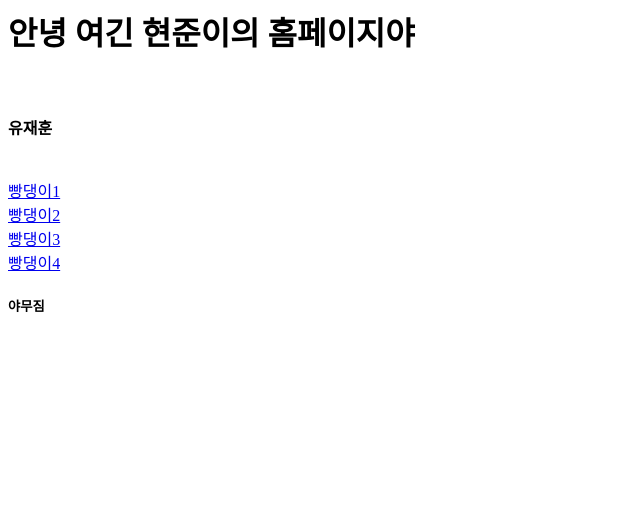
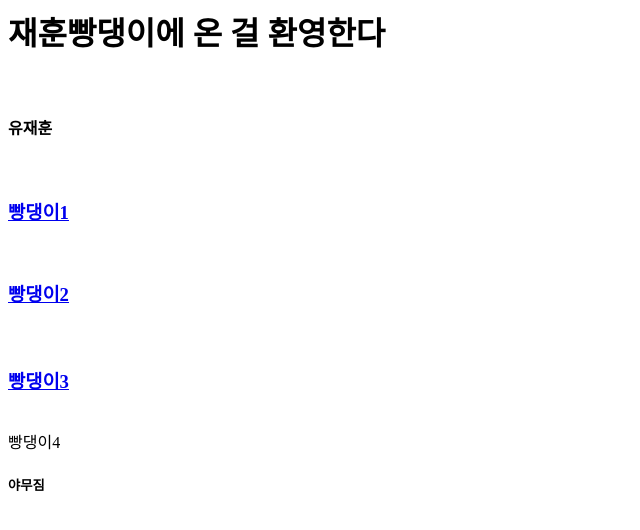
Before and after one commit to himanameishwh/wc2022, a plain HTML site: page index.html in a window 1280 px wide. Shown: the whole page, without its empty margins (0-640 px from the left). Drawn offline with Linux system fonts and the light colour scheme.

Commit message:
Update index.html

```diff
--- a/index.html
+++ b/index.html
@@ -3,12 +3,12 @@
 <title>정현준의 홈페이지</title>
 <HEAD/>
 <BODY>
-<h1>안녕 여긴 현준이의 홈페이지야</h1> </br>
+<h1>재훈빵댕이에 온 걸 환영한다</h1> </br>
 <h4>유재훈</h4> </br>
-<a href="https://uncheon.hs.kr/">빵댕이1</a> </br>
-<a href="https://www.seoultech.ac.kr/index.jsp">빵댕이2</a> </br>
-<a href="my.html">빵댕이3</a> </br>
-<a href="joy.html">빵댕이4</a> </br>
+<h3> <a href="https://uncheon.hs.kr/">빵댕이1</a> </h3> </br>
+<h3><a href="https://www.seoultech.ac.kr/index.jsp">빵댕이2</a> <h3> </br>
+<h3><a href="my.html">빵댕이3</a> </h3> </br>
+<h3<a href="joy.html">빵댕이4</a> </h3> </br>
 <h5>야무짐</h5> </br>
 
 </BODY>
```
